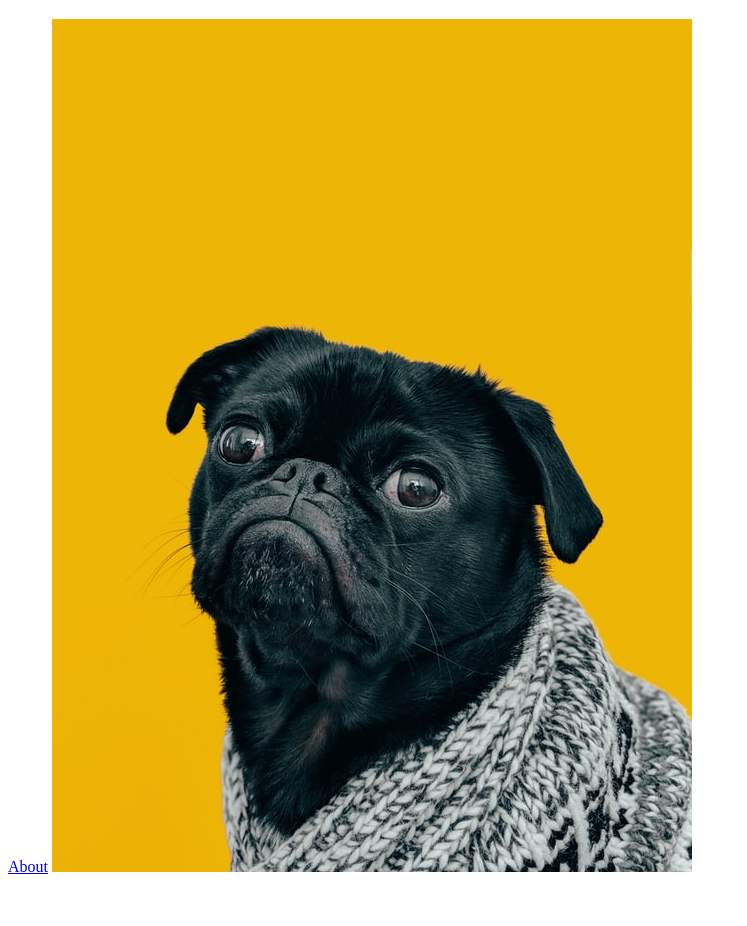
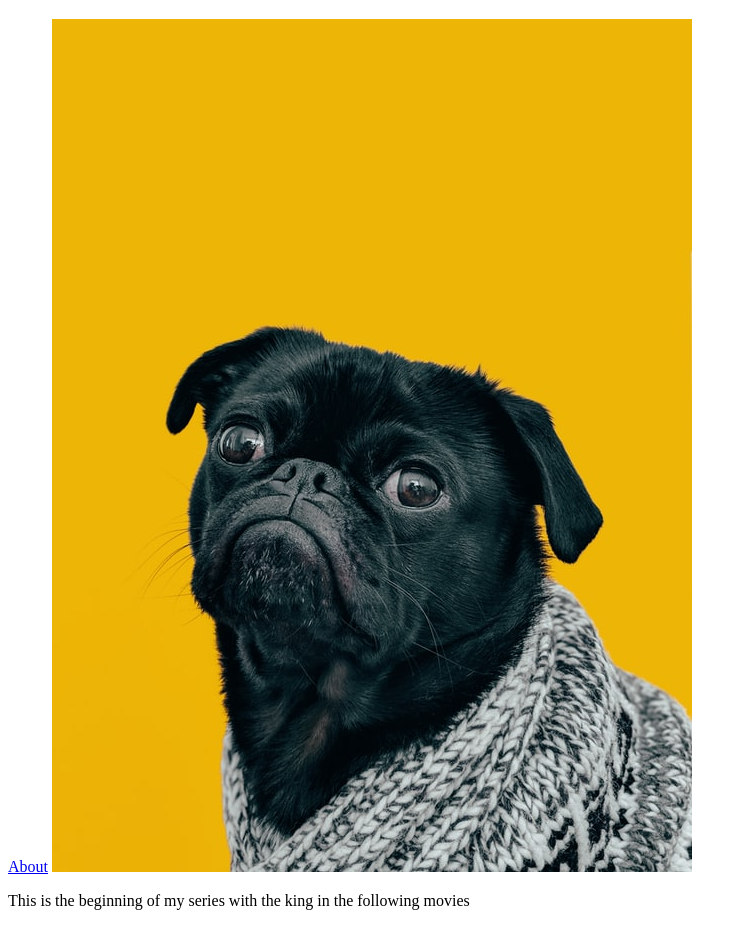
Before and after one commit to helloojohn/git_test, a plain HTML site: page pages/about.html in a window 1280 px wide. Shown: the part 61-987 px from the top of the page, without its empty margins (0-747 px from the left). Before the commit the page ends 945 px from the top, so only its background shows below. Drawn offline with Linux system fonts and the light colour scheme.

Commit message:
Edit about.html

```diff
--- a/pages/about.html
+++ b/pages/about.html
@@ -12,5 +12,8 @@
   <a href="https://www.theodinproject.com/about">About</a>
 
   <img src="../images/dog.jpg"" alt="" srcset="">
+  <P>
+    This is the beginning of my series with the king in the following movies
+  </P>
 </body>
 </html>
```
